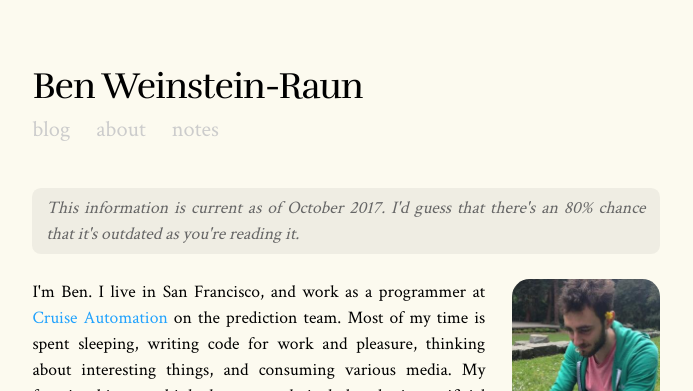
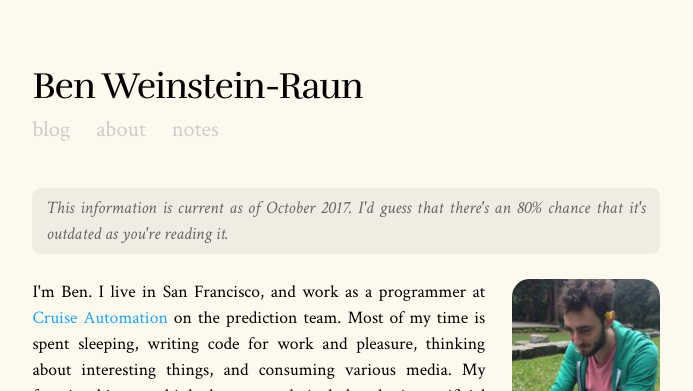
Before and after one commit to benwr/benwr.github.io, a Jekyll site: the page built from index.html, in a window 1280 px wide. Shown: the top 391 px of the page, without its empty margins (294-987 px from the left). Built offline with Jekyll 4.4.1, drawn with Linux system fonts in a browser that asks for light colours.

Commit message:
style tweak

```diff
--- a/_layouts/default.html
+++ b/_layouts/default.html
@@ -8,7 +8,7 @@
 
 <meta name="viewport" content="width=device-width, initial-scale=1">
 
-<link href="https://fonts.googleapis.com/css?family=Fira+Mono|Cardo|Crimson+Text|Rufina" rel="stylesheet">
+<link href="https://fonts.googleapis.com/css?family=Fira+Mono|Crimson+Text:400,400i|Rufina" rel="stylesheet">
 
 <link rel="stylesheet" href="/styles/normalize.css">
 <link rel="stylesheet" href="/styles/skeleton.css">
--- a/styles/main.css
+++ b/styles/main.css
@@ -15,9 +15,6 @@ div.page-top-bar {
     margin-top: 1em;
 }
 
-div.page-top-bar div.name {
-}
-
 div.home-top-bar div.nav {
     height: 4em;
     margin-bottom: 1em;
@@ -30,17 +27,18 @@ div.page-top-bar div.nav {
 }
 
 div.home-top-bar div.nav a {
+    padding-right: 1em;
     font-size: 1.4em;
     margin-top: 0.4em;
 }
 
 div.page-top-bar div.nav a {
+    padding-left: 1em;
     line-height: 1.5em;
     font-size: 1.0em;
 }
 
 div.nav a {
-    padding-right: 1em;
     display: inline-block;
     color: #ccc;
 }
@@ -71,8 +69,6 @@ div.home-top-bar h1 {
     margin-bottom: 0;
 }
 
-h2, h3, h4, h5, h6 {
-}
 a {
     color: #21a2fd;
     text-decoration: none;
```
